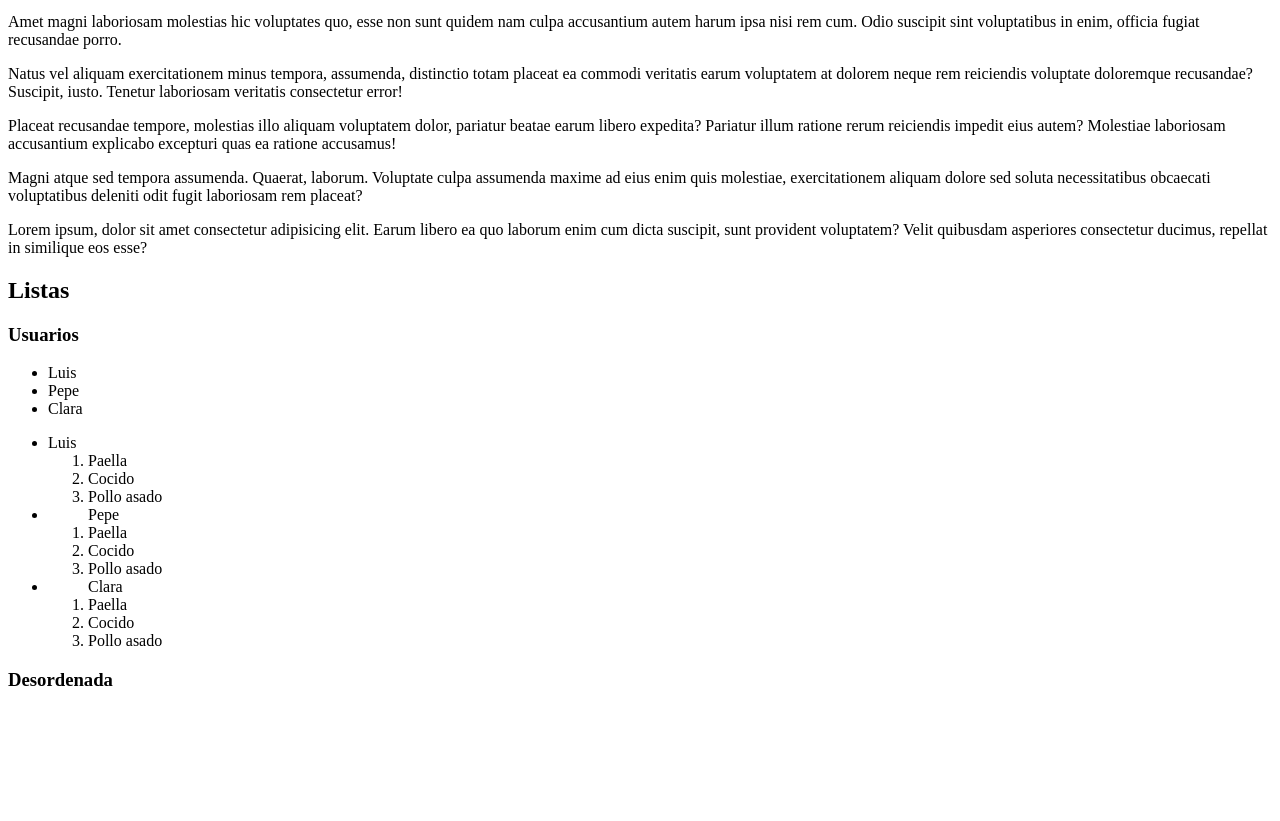
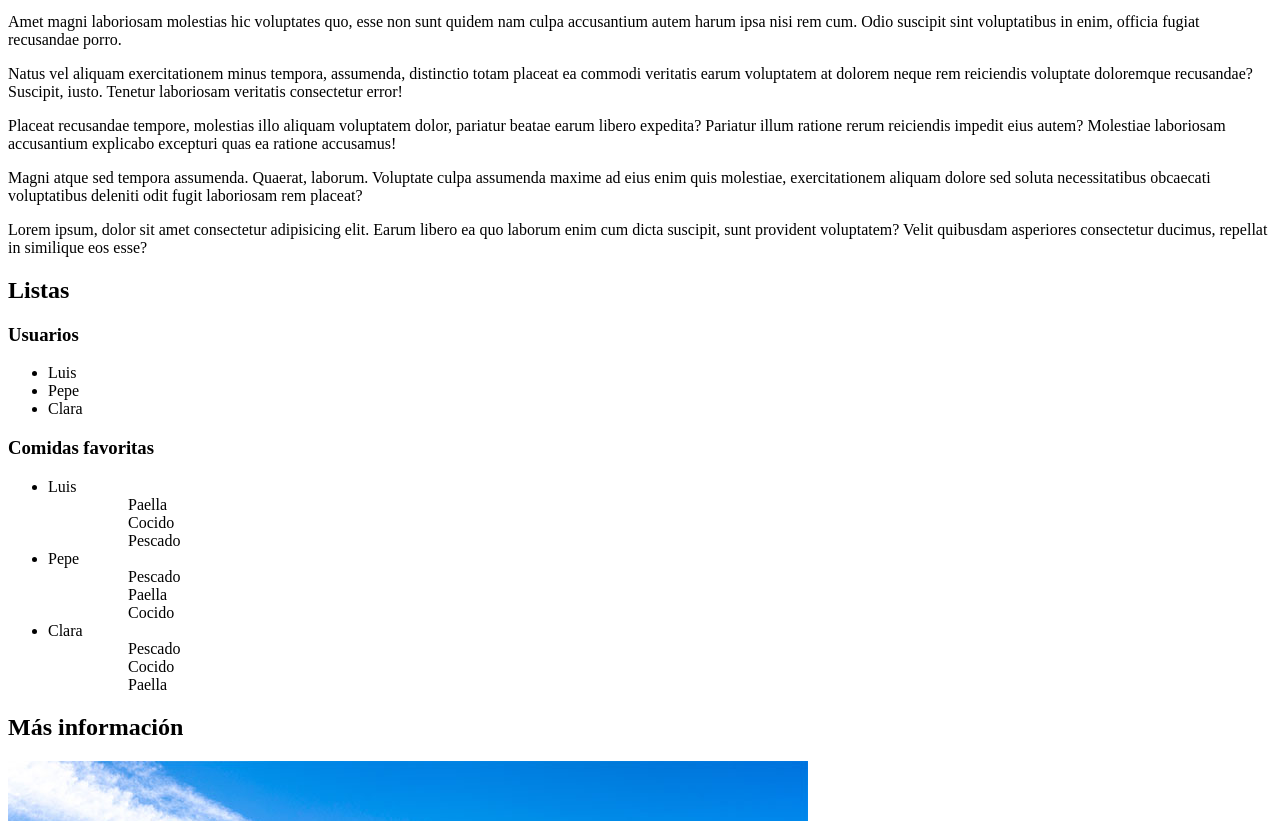
Before and after one commit to mjm-me/web.sample, a website: page index.html in a window 1280 px wide. Shown: the part 101-922 px from the top of the page. Before the commit the page ends 811 px from the top, so only its background shows below. Drawn offline with Linux system fonts and the light colour scheme.

Commit message:
New photo

```diff
--- a/index.html
+++ b/index.html
@@ -6,6 +6,7 @@
 <head>
   <meta charset="UTF-8">
   <meta name="viewport" content="width=device-width, initial-scale=1.0">
+  <meta name="description" content="Ejemplo de uso básico del html">
 
   <link rel="shortcut icon" href="favicon-16x16.png" type="image/png">
 
@@ -37,31 +38,42 @@
     <li>Clara</li>
   </ul>
 
+  <h3>Comidas favoritas</h3>
   <ul>
     <li>Luis
-      <ol>
-        <li>Paella</li>
-        <li>Cocido</li>
-        <li>Pollo asado</li>
-      </ol>
+      <ul>
+        <ol>Paella</ol>
+        <ol>Cocido</ol>
+        <ol>Pescado</ol>
+      </ul>
     </li>
-    <li>
-      <ol>Pepe
-        <li>Paella</li>
-        <li>Cocido</li>
-        <li>Pollo asado</li>
-      </ol>
+    <li>Pepe
+      <ul>
+        <ol>Pescado</ol>
+        <ol>Paella</ol>
+        <ol>Cocido</ol>
+      </ul>
     </li>
-    <li>
-      <ol>Clara
-        <li>Paella</li>
-        <li>Cocido</li>
-        <li>Pollo asado</li>
-      </ol>
+    <li>Clara
+      <ul>
+        <ol>Pescado</ol>
+        <ol>Cocido</ol>
+        <ol>Paella</ol>
+      </ul>
     </li>
   </ul>
 
-  <h3>Desordenada</h3>
+  <h2>Más información</h2>
+  <img src="assets/Pirineos.jpg" alt="Foto Pirineo Aragonés">
+
+  <h3>Buscadores</h3>
+  <ol>
+    <li><a href="https://www.google.com" target="_blank">Google</a></li>
+    <li><a href="https://www.bing.com" target="_blank">Bing</a></li>
+    <li><a href="https://duckduckgo.com" target="_blank">DuckDuckGo</a></li>
+  </ol>
+
+
 
 </body>
 
```
Also changed, not shown: assets/Pirineos.jpg (added), 1 other file.
